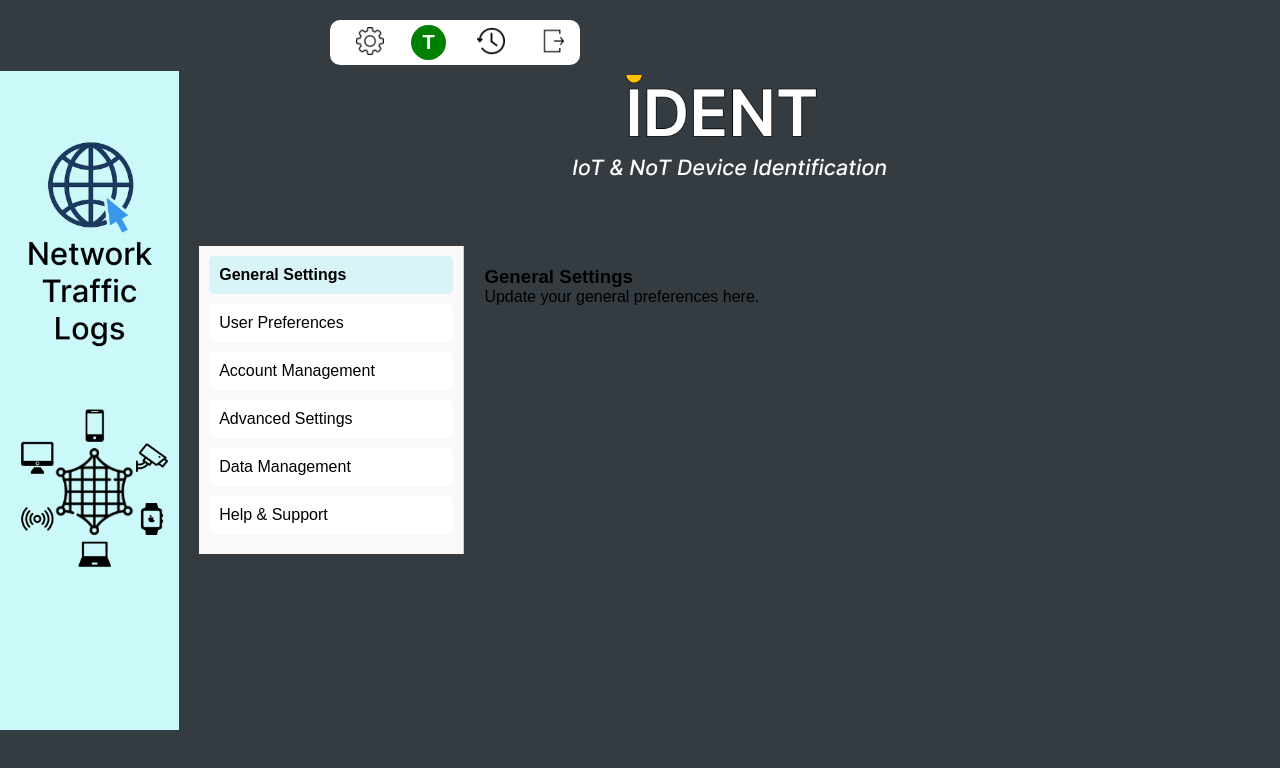
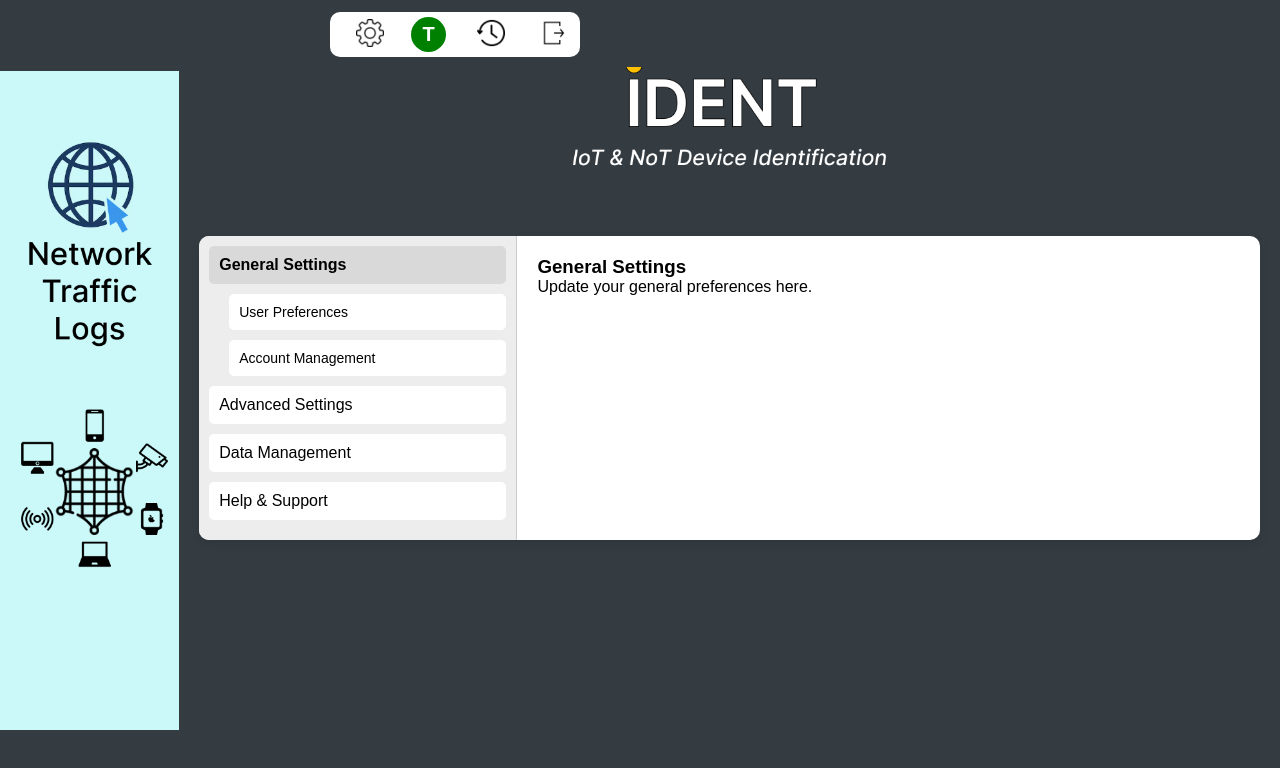
Before and after one commit to TalFlint1/iot-not-identification, a React (Create React App) app: page / in a window 1280 px wide. Both pictures are taken after a click on the button "General Settings". Shown: the top 768 px of the page. Built offline with nearby package versions, Linux system fonts and the light colour scheme.

Commit message:
working on menu design

```diff
--- a/src/components/SettingsScreen.js
+++ b/src/components/SettingsScreen.js
@@ -1,24 +1,29 @@
 import React, { useState } from "react";
-import networkIcon from "../Icons/network_icon.png";
 import sidebarImage from "../Icons/sidebar.png";
 import Title from "./Title";
 import UpperBar from "./UpperBar";
 
 const SettingsScreen = () => {
   const [activeTab, setActiveTab] = useState("General Settings");
+  const [expandedTab, setExpandedTab] = useState(null); // For collapsible tabs
   const username = "Tal";
 
   const menuItems = [
-    "General Settings",
-    "User Preferences",
-    "Account Management",
-    "Advanced Settings",
-    "Data Management",
-    "Help & Support",
+    {
+      title: "General Settings",
+      children: ["User Preferences", "Account Management"],
+    },
+    { title: "Advanced Settings" },
+    { title: "Data Management" },
+    { title: "Help & Support" },
   ];
 
   const handleTabClick = (tab) => {
     setActiveTab(tab);
+  };
+
+  const toggleExpand = (tab) => {
+    setExpandedTab(expandedTab === tab ? null : tab);
   };
 
   const renderContent = () => {
@@ -80,36 +85,84 @@ const SettingsScreen = () => {
       <div style={{ flex: 1, padding: "20px", backgroundColor: "#343C42" }}>
         <Title />
 
-        <div style={{ display: "flex" }}>
+        {/* Unified Box for Menu and Content */}
+        <div
+          style={{
+            display: "flex",
+            backgroundColor: "#fff",
+            borderRadius: "10px",
+            boxShadow: "0 4px 8px rgba(0, 0, 0, 0.1)",
+            overflow: "hidden",
+            marginTop: "20px",
+          }}
+        >
           {/* Menu */}
           <div
             style={{
-              width: "25%",
+              width: "30%",
               padding: "10px",
-              backgroundColor: "#f9f9f9",
+              backgroundColor: "#EDEDED",
               borderRight: "1px solid #ccc",
             }}
           >
             {menuItems.map((item) => (
+              <div key={item.title}>
                 <button
-                key={item}
-                onClick={() => handleTabClick(item)}
+                  onClick={() => {
+                    item.children ? toggleExpand(item.title) : handleTabClick(item.title);
+                  }}
                   style={{
                     width: "100%",
                     padding: "10px",
                     marginBottom: "10px",
                     border: "none",
-                  backgroundColor: activeTab === item ? "#d8f4f7" : "#fff",
+                    backgroundColor: activeTab === item.title ? "#D9D9D9" : "#fff",
                     cursor: "pointer",
                     textAlign: "left",
                     fontSize: "16px",
                     borderRadius: "5px",
                     transition: "0.3s",
-                  fontWeight: activeTab === item ? "bold" : "normal",
+                    fontWeight: activeTab === item.title ? "bold" : "normal",
                   }}
+                  onMouseEnter={(e) => (e.target.style.backgroundColor = "#DDDDDD")}
+                  onMouseLeave={(e) =>
+                    (e.target.style.backgroundColor =
+                      activeTab === item.title ? "#D9D9D9" : "#fff")
+                  }
                 >
-                {item}
+                  {item.title}
                 </button>
+                {item.children && expandedTab === item.title && (
+                  <div style={{ paddingLeft: "20px" }}>
+                    {item.children.map((child) => (
+                      <button
+                        key={child}
+                        onClick={() => handleTabClick(child)}
+                        style={{
+                          width: "100%",
+                          padding: "10px",
+                          marginBottom: "10px",
+                          border: "none",
+                          backgroundColor: activeTab === child ? "#D9D9D9" : "#fff",
+                          cursor: "pointer",
+                          textAlign: "left",
+                          fontSize: "14px",
+                          borderRadius: "5px",
+                          transition: "0.3s",
+                          fontWeight: activeTab === child ? "bold" : "normal",
+                        }}
+                        onMouseEnter={(e) => (e.target.style.backgroundColor = "#DDDDDD")}
+                        onMouseLeave={(e) =>
+                          (e.target.style.backgroundColor =
+                            activeTab === child ? "#D9D9D9" : "#fff")
+                        }
+                      >
+                        {child}
+                      </button>
+                    ))}
+                  </div>
+                )}
+              </div>
             ))}
           </div>
 
--- a/src/components/Title.js
+++ b/src/components/Title.js
@@ -3,7 +3,7 @@ import titleImage from "../Icons/logo.png"; // Update path as needed
 
 const Title = () => {
   return (
-    <div style={{ textAlign: "center", marginBottom: "40px", marginTop: "25px" }}>
+    <div style={{ textAlign: "center", marginBottom: "40px", marginTop: "15px" }}>
       <img src={titleImage} alt="IDENT" style={{ maxWidth: "35%" }} />
     </div>
   );
--- a/src/components/UpperBar.js
+++ b/src/components/UpperBar.js
@@ -25,7 +25,7 @@ const UpperBar = ({ username }) => {
             backgroundColor: "#343C42",
             padding: "10px",
             position: "fixed", // Fix it at the top of the screen
-            top: "10px", // Ensure it's at the top
+            top: "2px", // Ensure it's at the top
             left: "320px", // Align it to the left side
             width: "100%", // Make it span the full width of the screen
             zIndex: "1000", // Ensure it stays on top of other content
```
Lines whose indentation alone changed are shown as unchanged.
